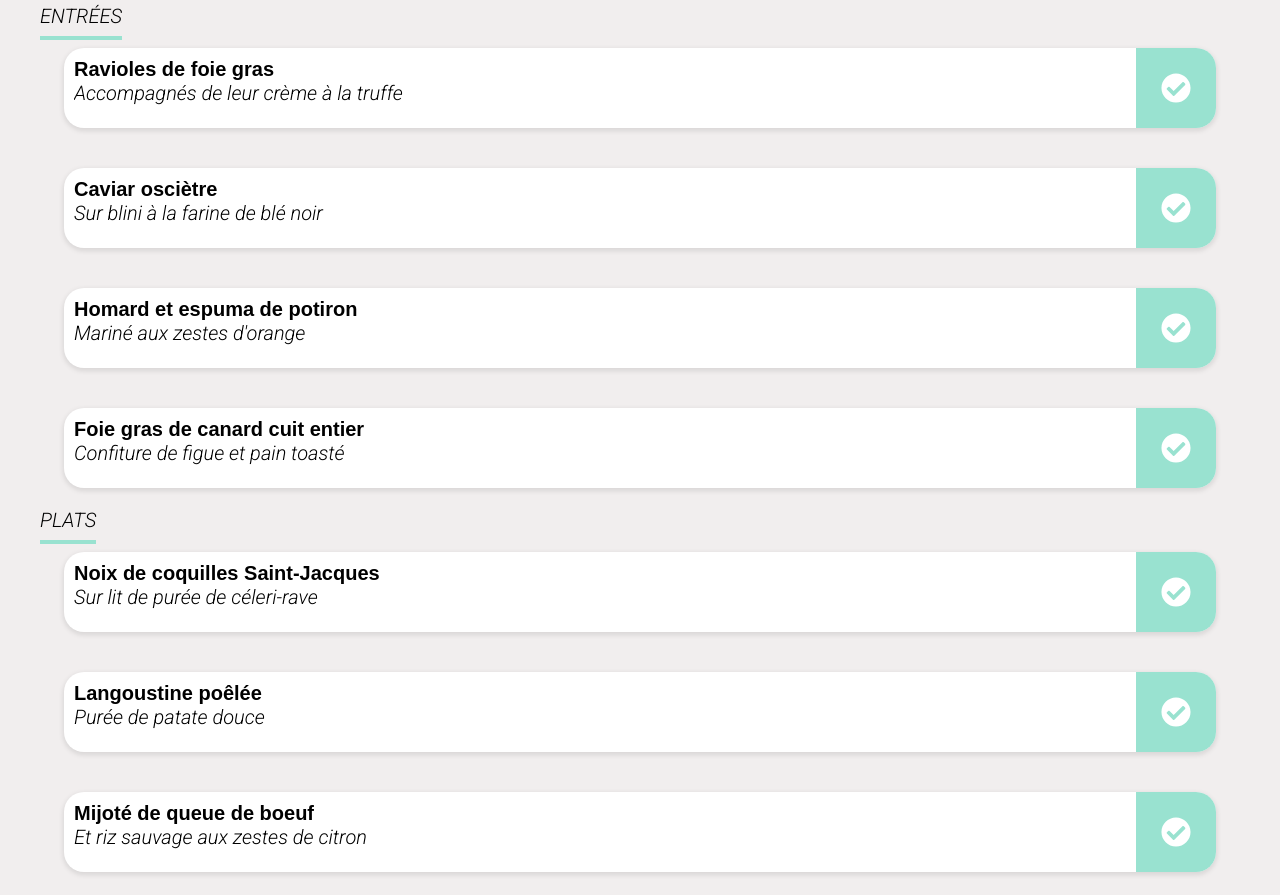
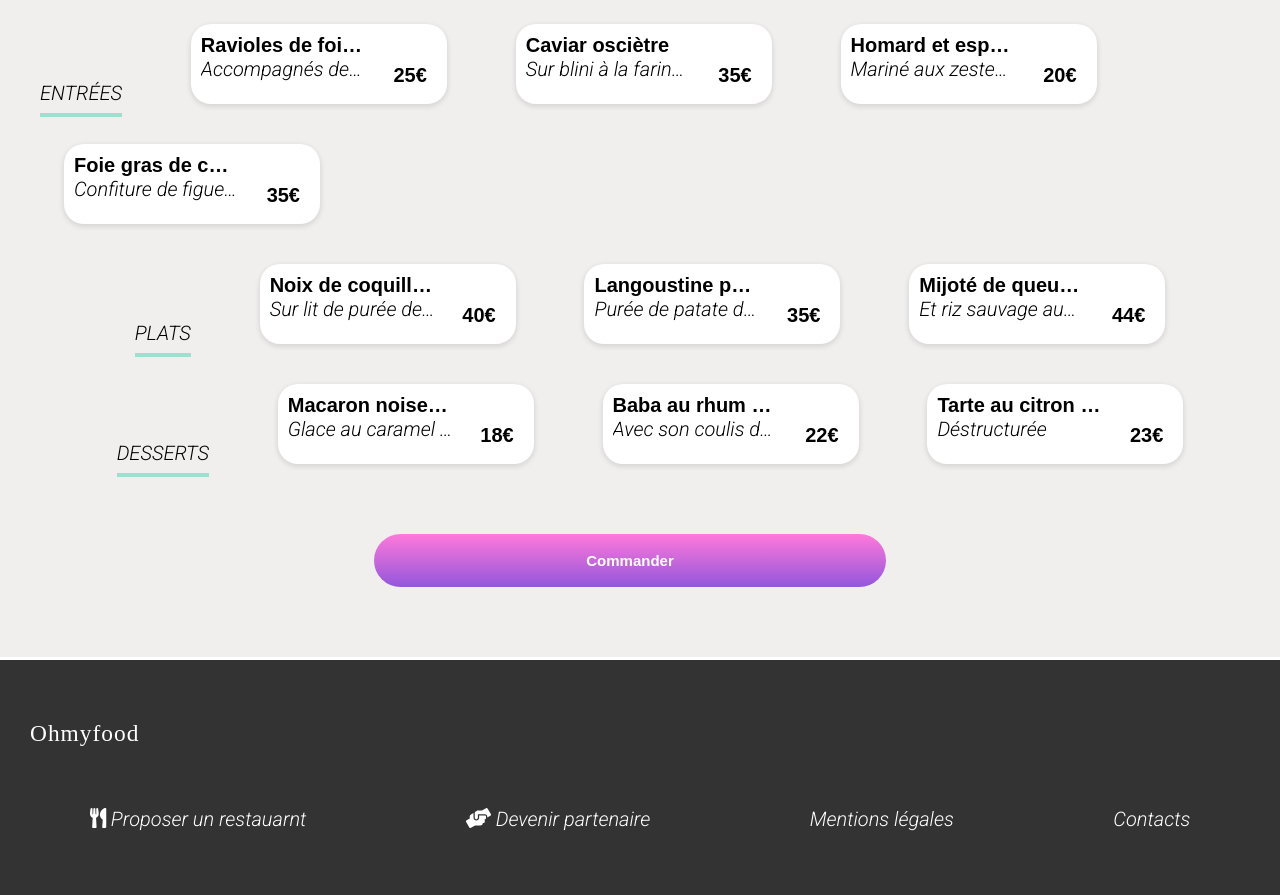
Before and after one commit to mintoug/anissamandhouj_3_11032021, a plain HTML site: page docs/enchante.html in a window 1280 px wide. Shown: the part 497-1392 px from the top of the page. Drawn offline with Linux system fonts and the light colour scheme; a web font is replaced by a local one.

Commit message:
responsive flex des pages

```diff
--- a/docs/enchante.html
+++ b/docs/enchante.html
@@ -20,19 +20,20 @@
         <div class="titre">
             <h2 class="nom-1">La note enchantée</h2>
             <div class="favoris">
-                <svg version="1.1"  xmlns="http://www.w3.org/2000/svg" xmlns:xlink="http://www.w3.org/1999/xlink" x="0px" y="0px"
-                viewBox="0 0 512 512" style="enable-background:new 0 0 512 512;" xml:space="preserve">
+                <svg version="1.1" xmlns="http://www.w3.org/2000/svg" xmlns:xlink="http://www.w3.org/1999/xlink" x="0px"
+                    y="0px" viewBox="0 0 512 512" style="enable-background:new 0 0 512 512;" xml:space="preserve">
 
-                   <path d="M376,30c-27.783,0-53.255,8.804-75.707,26.168c-21.525,16.647-35.856,37.85-44.293,53.268
+                    <path d="M376,30c-27.783,0-53.255,8.804-75.707,26.168c-21.525,16.647-35.856,37.85-44.293,53.268
                        c-8.437-15.419-22.768-36.621-44.293-53.268C189.255,38.804,163.783,30,136,30C58.468,30,0,93.417,0,177.514
                        c0,90.854,72.943,153.015,183.369,247.118c18.752,15.981,40.007,34.095,62.099,53.414C248.38,480.596,252.12,482,256,482
                        s7.62-1.404,10.532-3.953c22.094-19.322,43.348-37.435,62.111-53.425C439.057,330.529,512,268.368,512,177.514
-                       C512,93.417,453.532,30,376,30z"/>
-           </svg>
+                       C512,93.417,453.532,30,376,30z" />
+                </svg>
             </div>
         </div>
-        <p class="categorie">ENTRÉES</p>
-        <div class="liste-carte">
+        <div class="toutes-cartes">
+        <div class="carte-entree">
+            <p class="categorie">ENTRÉES</p>
             <a href="#" class="plat">
                 <h4>Ravioles de foie gras</h4>
                 <p>Accompagnés de leur crème à la truffe</p><span class="prix">25€</span>
@@ -54,8 +55,8 @@
                 <div class="coche"> <i class="fas fa-check-circle"></i></div>
             </a>
         </div>
-        <p class="categorie">PLATS</p>
-        <div class="liste-carte">
+        <div class="carte-plat">
+            <p class="categorie">PLATS</p>
             <a href="#" class="plat">
                 <h4>Noix de coquilles Saint-Jacques</h4>
                 <p>Sur lit de purée de céleri-rave</p><span class="prix">40€</span>
@@ -72,8 +73,9 @@
                 <div class="coche"> <i class="fas fa-check-circle"></i></div>
             </a>
         </div>
-        <p class="categorie">DESSERTS</p>
-        <div class="liste-carte">
+        <div class="carte-dessert">
+            <p class="categorie">DESSERTS</p>
+
             <a href="#" class="plat">
                 <h4>Macaron noisette et chocolat</h4>
                 <p>Glace au caramel brun et sel de Guérande</p><span class="prix">18€</span>
@@ -90,6 +92,7 @@
                 <div class="coche"> <i class="fas fa-check-circle"></i></div>
             </a>
         </div>
+    </div>
         <button type="submit" class="commander">Commander</button>
     </div>
     <footer>
--- a/docs/sass/style.scss
+++ b/docs/sass/style.scss
@@ -27,6 +27,8 @@ $fond-2:rgb(216, 215, 215);
 @function tint($color, $percentage) {
     @return mix(white, $color, $percentage);
   }
+
+
 /*général*/
 *,::before,::after{
     margin: 0;
@@ -55,6 +57,7 @@ footer{
     width: 100vw;
     height: fit-content;
     position: relative;
+    margin-top: -2rem;
     h3{
         font-family: shrikhand;
         font-weight: 500;
@@ -171,6 +174,7 @@ h2{
     flex-direction: column;
     align-items: center;
     background-color: $fond-1;
+    padding-bottom: 3rem;
 }
 .carte{
     max-width: 170em;
@@ -250,6 +254,15 @@ h2{
      .categorie{
          display: flex;
     }
+    .plat{
+        max-width: 20vw;
+    }
+    .toutes-cartes{
+        display:flex;
+        flex-direction: column;
+        align-items: center;
+
+    }
  }
  /*les autres pages*/
  header{
@@ -309,13 +322,18 @@ h2{
          text-overflow:ellipsis;
          white-space: nowrap;
      }
-
         .prix{
           position:absolute;
           right:20px;
           top:40px;
+
     }
     .coche{
+        .fa-check-circle{
+            visibility: hidden;
+        }
+        &:hover
+          {
           position: absolute;
           top: 0;
           right: 0;
@@ -323,19 +341,17 @@ h2{
           width: 80px;
           height: 5rem;
           border-radius: 0 20px 20px 0;
-      }
              .fa-check-circle{
-
-
             display: inline-block;
             color:white;
             font-size: 30px;
             position: absolute;
             top:25px;
             right:25px;
-
+            visibility: visible;
             }
-
+        }
+   }
 }
 
 .categorie{
```
Also changed, not shown: docs/lafrancaise.html (+10 -4 lines), docs/lapalette.html (+14 -6 lines), docs/ledelice.html (+9 -2 lines), docs/sass/style.css, 1 other file. Lines whose indentation alone changed are shown as unchanged.
